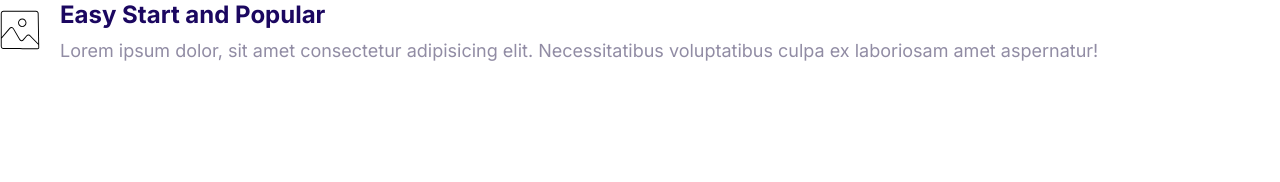
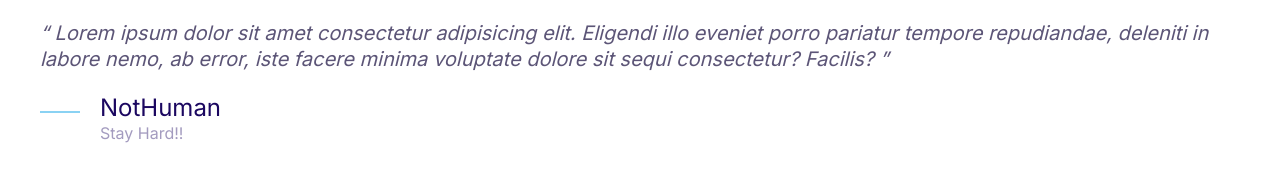
Before and after one commit to nothuman2718/NotHuman, a plain HTML site: page index.html in a window 1280 px wide. Drawn offline with Linux system fonts and the light colour scheme.

Commit message:
Add Quotes or Reviews

```diff
--- a/css/styles.css
+++ b/css/styles.css
@@ -13,6 +13,7 @@ html{
     --color-body:#918ca4;
     --color-border:#ccc;
     --border-radius: 30px;
+    --color-body-darker:#5c5577;
 }
 body{
     font-family: Inter,Arial, Helvetica, sans-serif;
@@ -306,3 +307,44 @@ a{
 .media__image{
     margin-top: 1rem;
 }
+/* Quotes */
+.quote{
+    font-size: 3rem;
+    font-style:italic;
+    color: var(--color-body-darker);
+    line-height: 1.3;
+}
+.quote__text::before{
+    content: open-quote;
+}
+.quote__text::after{
+ content: close-quote;
+}
+.quote__organization{
+
+    color: var(--color-headings);
+    opacity:0.4;
+    font-size: 2rem;
+    font-style:normal;
+}
+.quote__author{
+    font-style: normal;
+    font-size: 3rem;
+    font-weight: 500;
+   margin-bottom: 0;
+}
+.quote__line{
+    position: relative;
+    bottom: 10px;
+}
+@media screen and (min-width:1024px){
+    .quote{
+        font-size: 2rem;
+    }
+    .quote__author{
+        font-size: 2.4rem;
+    }
+    .quote__organization{
+        font-size: 1.6rem;
+    }
+}
--- a/index.html
+++ b/index.html
@@ -14,19 +14,26 @@
     <link rel="stylesheet" href="css/styles.css" />
   </head>
   <body>
+    <blockquote class="quote">
+      <p class="quote__text">
+        Lorem ipsum dolor sit amet consectetur adipisicing elit. Eligendi illo
+        eveniet porro pariatur tempore repudiandae, deleniti in labore nemo, ab
+        error, iste facere minima voluptate dolore sit sequi consectetur?
+        Facilis?
+      </p>
+      <footer>
         <div class="media">
           <div class="media__image">
-        <svg class="icon icon--primary">
-          <use xlink:href="images/sprite.svg#snap"></use>
+            <svg class="icon icon--primary quote__line">
+              <use xlink:href="images/sprite.svg#line"></use>
             </svg>
           </div>
           <div class="media__body">
-        <h3 class="media__title">Easy Start and Popular</h3>
-        <p>
-          Lorem ipsum dolor, sit amet consectetur adipisicing elit.
-          Necessitatibus voluptatibus culpa ex laboriosam amet aspernatur!
-        </p>
+            <h3 class="media__title quote__author">NotHuman</h3>
+            <p class="quote__organization">Stay Hard!!</p>
           </div>
         </div>
+      </footer>
+    </blockquote>
   </body>
 </html>
```
Also changed, not shown: components/mediaObject.html (added, +14 -0 lines). Lines whose indentation alone changed are shown as unchanged.
